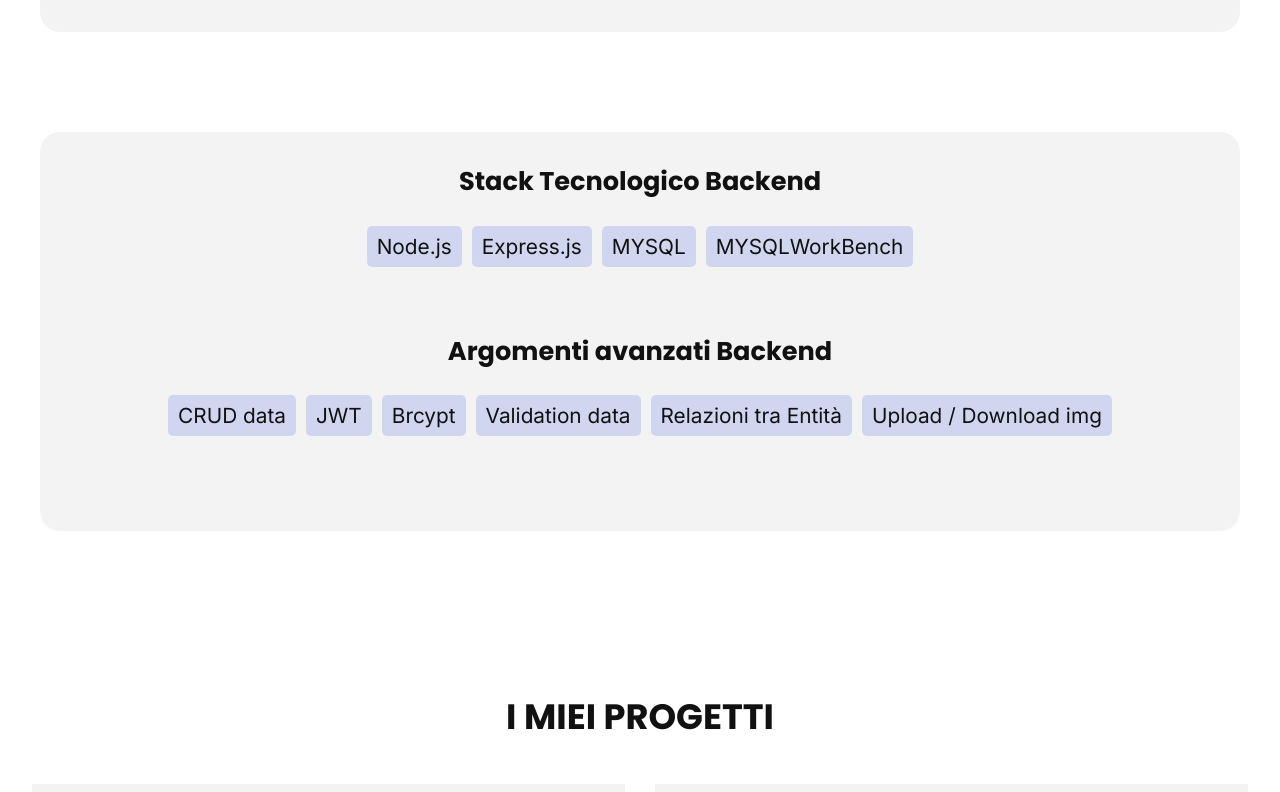
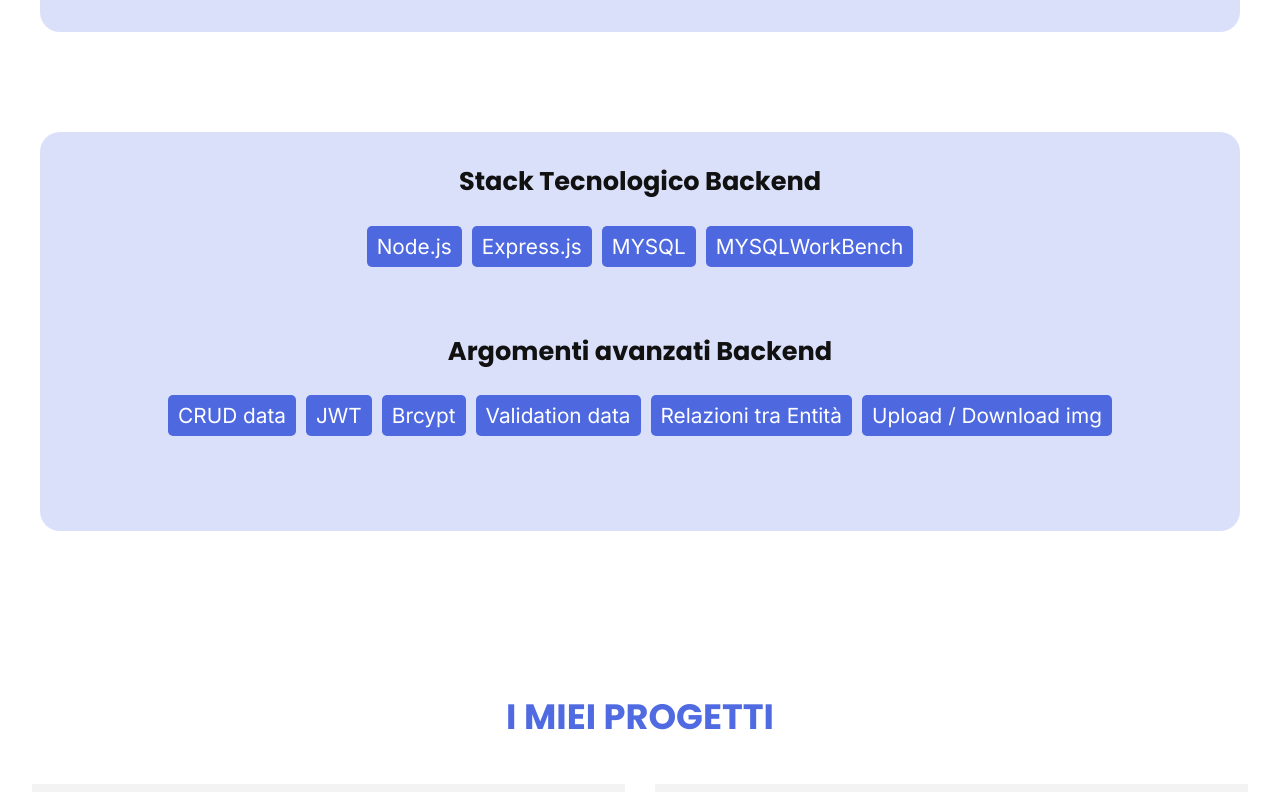
Before and after one commit to GiuseppeLiGioi/personal-portfolio, a React (Vite) app: page / in a window 1280 px wide. Shown: the part 1340-2132 px from the top of the page. Built offline with nearby package versions, Linux system fonts and the light colour scheme.

Commit message:
change title color

```diff
--- a/src/styles/index.css
+++ b/src/styles/index.css
@@ -110,6 +110,7 @@
 .title-about {
   font-size: 1.8rem;
   margin-bottom: 20px;
+  color: rgba(71, 99, 223, 0.95);
 }
 
 .description-about {
@@ -131,14 +132,15 @@
 
 .span-skill {
   display: inline-block;
-  background-color: rgba(71, 99, 223, 0.2);
+  background-color: rgba(71, 99, 223, 0.95);
   padding: 5px 10px;
   border-radius: 5px;
   margin: 5px;
+  color: white;
 }
 
 .box-about {
-  background-color: #f1f1f1da;
+  background-color: rgba(71, 99, 223, 0.20);
   border-radius: 20px;
   padding: 30px;
   max-width: 600px;
@@ -512,6 +514,7 @@
 .title-contact {
   font-size: 1.8rem;
   margin: 10px 0;
+  color: rgba(71, 99, 223, 0.95);
 }
 
 
--- a/src/styles/media-query-md.css
+++ b/src/styles/media-query-md.css
@@ -165,6 +165,7 @@
     margin-bottom: 10px;
     margin-top: 20px;
     font-size: 2.0rem;
+    color: rgba(71, 99, 223, 0.95);
   }
 
 
```
